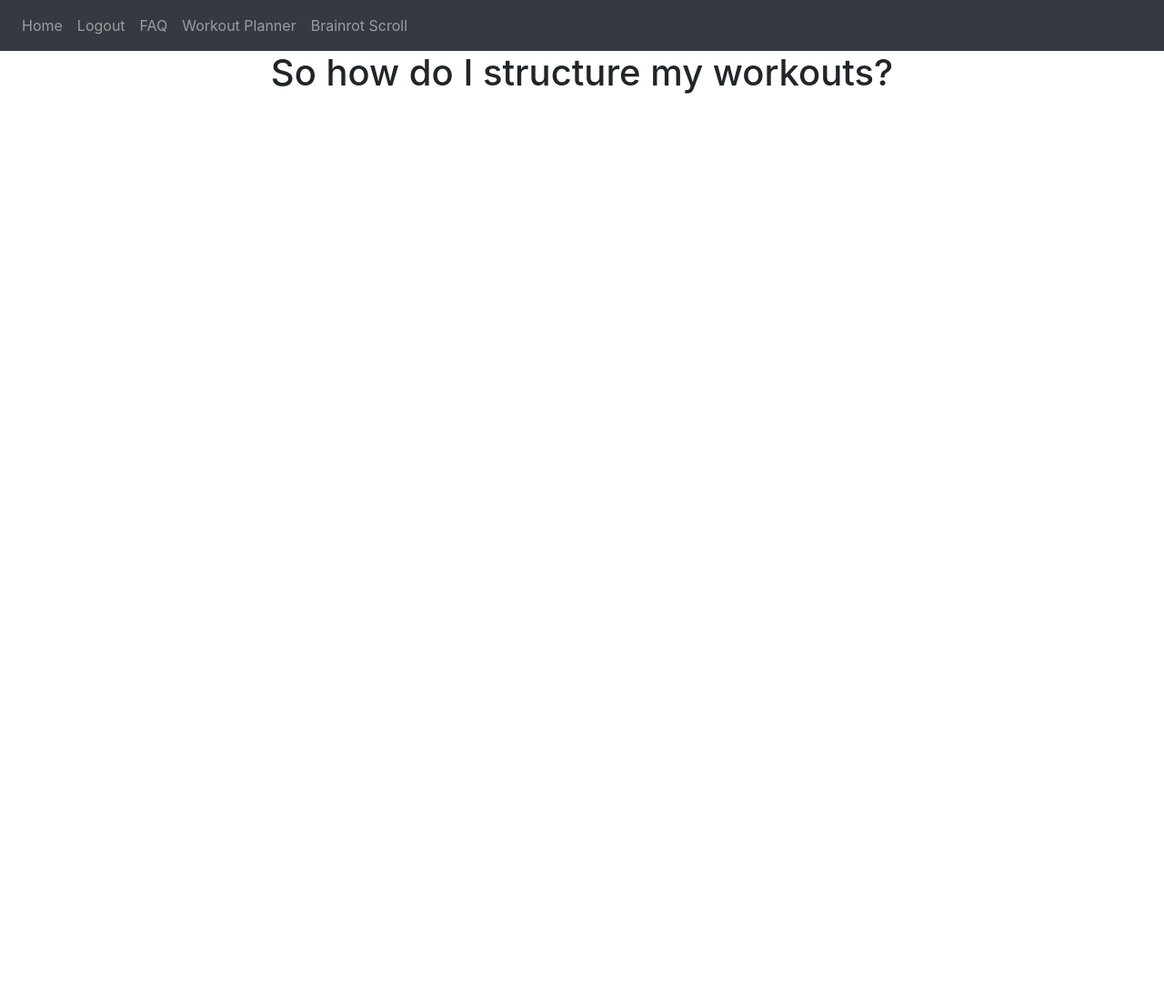
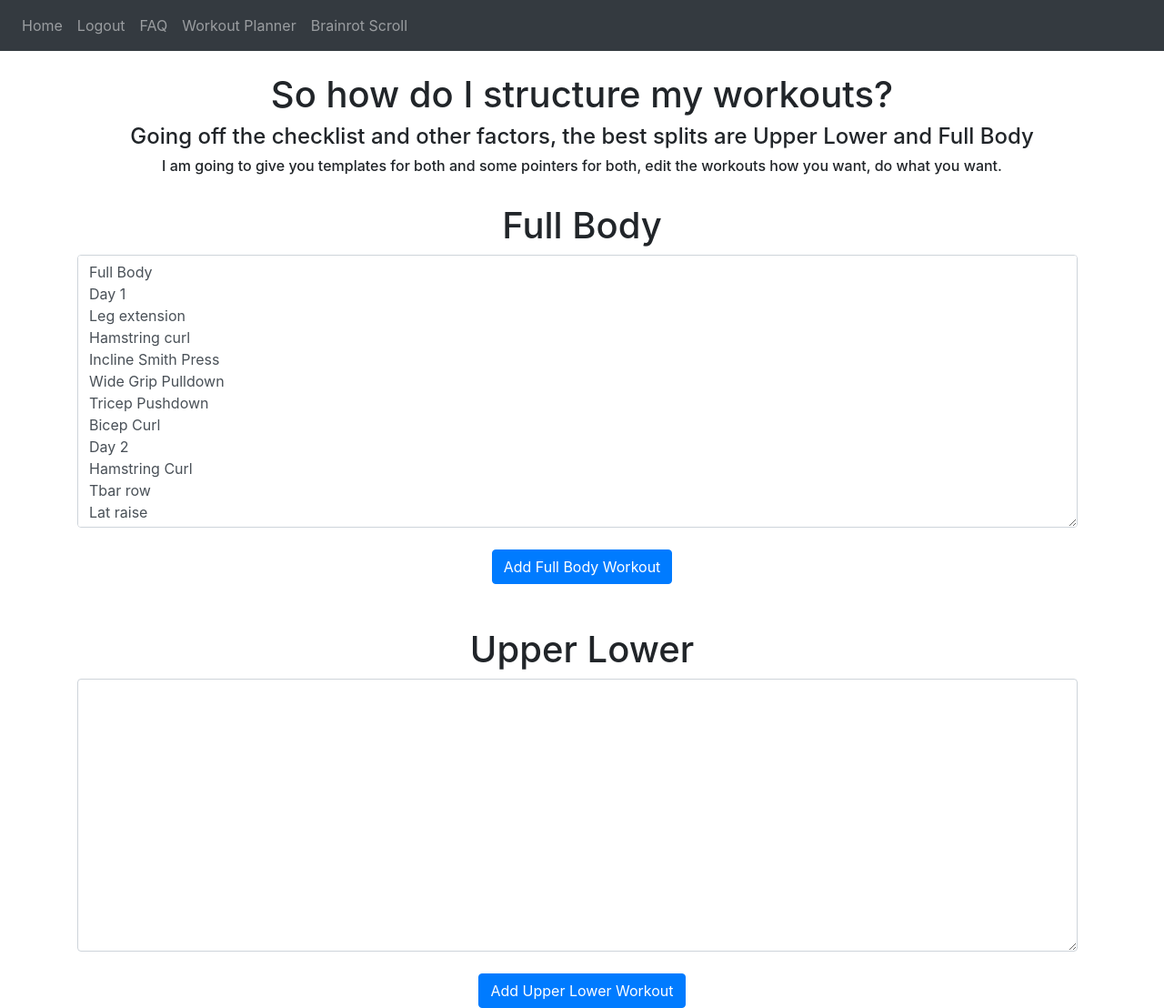
Before and after one commit to henrynguyen50/TomorrowOfFitness, a Flask app: page /WorkoutPlanner in a window 1280 px wide. Shown: the whole page at 91% size. Before the commit the page ends 103 px from the top, so only its background shows below. Run offline with Flask 3, Linux system fonts and the light colour scheme; a user stored in the database is signed in; some libraries are stand-ins or nearby versions.

Commit message:
Finished FAQ with Mechanical tension talk and updated workout planner, still need new changes

```diff
--- a/website/static/index.js
+++ b/website/static/index.js
@@ -1,8 +1,11 @@
 function deleteNote(noteId) {
   fetch("/delete-note", {
     method: "POST",
+    headers: {
+      "Content-Type": "application/json",
+    },
     body: JSON.stringify({ noteId: noteId }),
   }).then((_res) => {
-    window.location.href = "/";
+    window.location.href = "/WorkoutPlanner.html"; // Redirect
   });
 }
--- a/website/templates/WorkoutPlanner.html
+++ b/website/templates/WorkoutPlanner.html
@@ -1,10 +1,87 @@
-{% extends "base.html" %} {% block title %}Workout{% endblock %} {% block content
-    %}
+{% extends "base.html" %}
+{% block title %}Workout{% endblock %}
+{% block content %}
 
+<br>
+<h1 align="center">So how do I structure my workouts?</h1>
+<h4 align="center">Going off the checklist and other factors, the best splits are Upper Lower and Full Body</h4>
+<h6 align="center">I am going to give you templates for both and some pointers for both, edit the workouts how you want, do what you want.</h6>
 
-    <h1 align = "center">So how do I structure my workouts?</h1>
+<br>
 
+<style>
+    #full_body_note, #upper_lower_note {
+        width: 1100px;  /* Adjust width */
+        height: 300px; /* Adjust height */
+    }
+</style>
 
+<!-- Full Body Section -->
+<h1 align="center">Full Body</h1>
+<ul class="list-group list-group-flush" id="full-body-notes">
+  {% for note in user.notes %}
+    {% if note.data.startswith("Full Body:") %}
+      <li class="list-group-item">
+        {{ note.data[10:] }}  <!-- Removes "Full Body:" from display -->
+        <button type="button" class="close" onClick="deleteNote('{{ note.id }}')">
+          <span aria-hidden="true">&times;</span>
+        </button>
+      </li>
+    {% endif %}
+  {% endfor %}
+</ul>
+<form method="POST">
+    <textarea name="full_body_note" id="full_body_note" class="form-control">
+Full Body
+Day 1
+Leg extension
+Hamstring curl
+Incline Smith Press
+Wide Grip Pulldown
+Tricep Pushdown
+Bicep Curl
+Day 2
+Hamstring Curl
+Tbar row
+Lat raise
+Bicep Curl
+Tricep Pushdown
+Leg Press
+Day 3
+Shoulder Press
+Pec Deck
+Lat Row
+Tbar Row
+Leg extension
+    </textarea>
+    <br />
+    <div align="center">
+      <button type="submit" class="btn btn-primary">Add Full Body Workout</button>
+    </div>
+</form>
 
+<br><br>
 
-    {% endblock %}
+<!-- Upper Lower Section -->
+<h1 align="center">Upper Lower</h1>
+<ul class="list-group list-group-flush" id="upper-lower-notes">
+  {% for note in user.notes %}
+    {% if note.data.startswith("Upper Lower:") %}
+      <li class="list-group-item">
+        {{ note.data[12:] }}  <!-- Removes "Upper Lower:" from display -->
+        <button type="button" class="close" onClick="deleteNote('{{ note.id }}')">
+          <span aria-hidden="true">&times;</span>
+        </button>
+      </li>
+    {% endif %}
+  {% endfor %}
+</ul>
+<form method="POST">
+    <textarea name="upper_lower_note" id="upper_lower_note" class="form-control"></textarea>
+    <br />
+    <div align="center">
+      <button type="submit" class="btn btn-primary">Add Upper Lower Workout</button>
+    </div>
+</form>
+
+{% endblock %}
--- a/website/templates/base.html
+++ b/website/templates/base.html
@@ -26,7 +26,7 @@
       </button>
       <div class="collapse navbar-collapse" id="navbar">
         <div class="navbar-nav">
-          {% if user.is_authenticated %}
+          {% if user.is_authenticated %} <!-- make a new page by doing id= "page" href = /filepath-->
           <a class="nav-item nav-link" id="home" href="/">Home</a>
           <a class="nav-item nav-link" id="logout" href="/logout">Logout</a>
           <a class="nav-item nav-link" id="FAQ" href="/FAQ">FAQ</a>
@@ -82,7 +82,7 @@
     method: "POST",
     body: JSON.stringify({ noteId: noteId }),
   }).then((_res) => {
-    window.location.href = "/";
+    window.location.href = "/WorkoutPlanner"; <!-- currently if you delete a note it redirects to workout planner, if notes is in a new page if you click close it will direct here-->
   });
   }
 </script>
--- a/website/views.py
+++ b/website/views.py
@@ -21,15 +21,41 @@ def faq():
 
     return render_template("FAQ.html", user=current_user)
 
-
-@views.route('/WorkoutPlanner')
+@views.route('/WorkoutPlanner', methods=['GET', 'POST'])
 @login_required
 def workout():
+    if request.method == 'POST':
+        full_body_note = request.form.get('full_body_note')
+        upper_lower_note = request.form.get('upper_lower_note')
+
+        if full_body_note and len(full_body_note) > 1:
+            new_note = Note(data=f"Full Body: {full_body_note}", user_id=current_user.id)
+            db.session.add(new_note)
+
+        if upper_lower_note and len(upper_lower_note) > 1:
+            new_note = Note(data=f"Upper Lower: {upper_lower_note}", user_id=current_user.id)
+            db.session.add(new_note)
+
+        db.session.commit()
+        flash('Workout added!', category='success')
 
     return render_template("WorkoutPlanner.html", user=current_user)
+
 
 @views.route('/brainrot')
 @login_required
 def brainrot():
 
     return render_template("brainrot.html", user=current_user)
+
+@views.route('/delete-note', methods=['POST'])
+def delete_note():
+    note = json.loads(request.data) # this function expects a JSON from the INDEX.js file
+    noteId = note['noteId']
+    note = Note.query.get(noteId)
+    if note:
+        if note.user_id == current_user.id:
+            db.session.delete(note)
+            db.session.commit()
+
+    return jsonify({})
```
Also changed, not shown: website/templates/FAQ.html (+16 -3 lines), instance/database.db.
